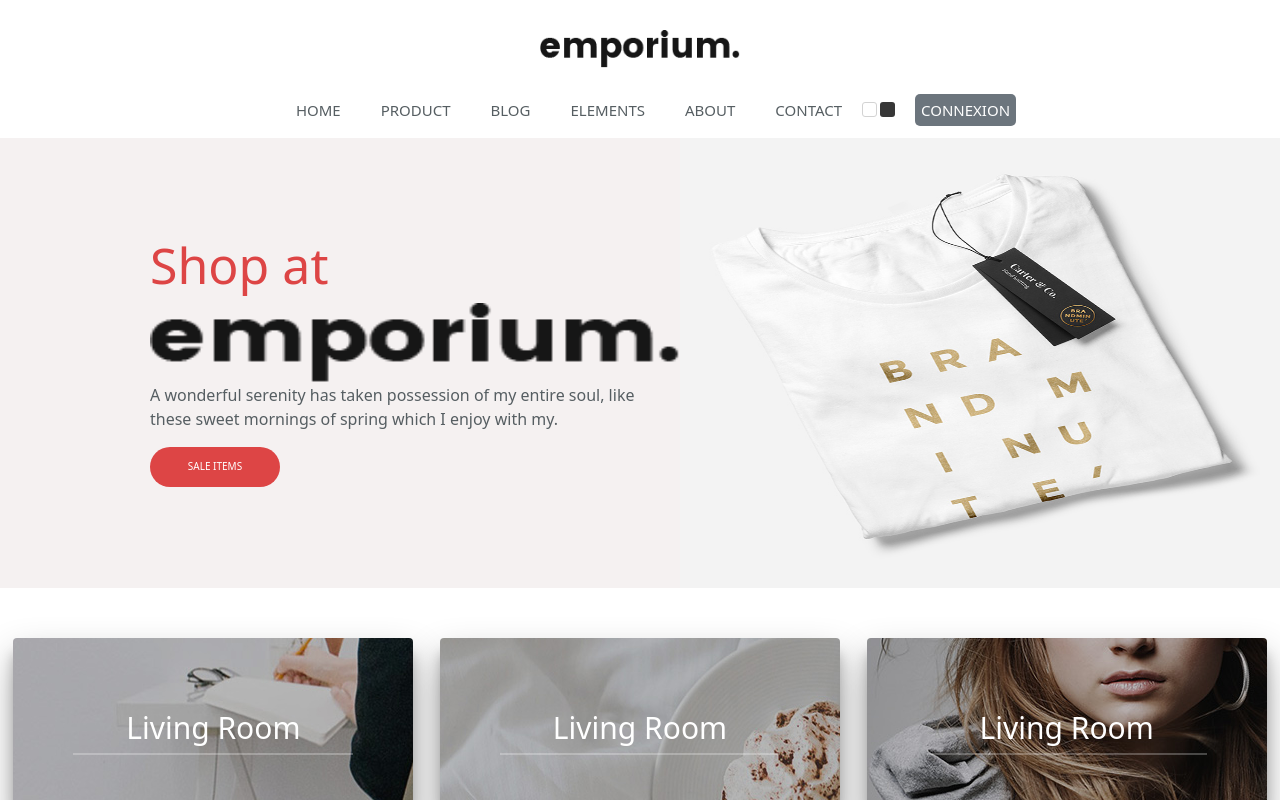
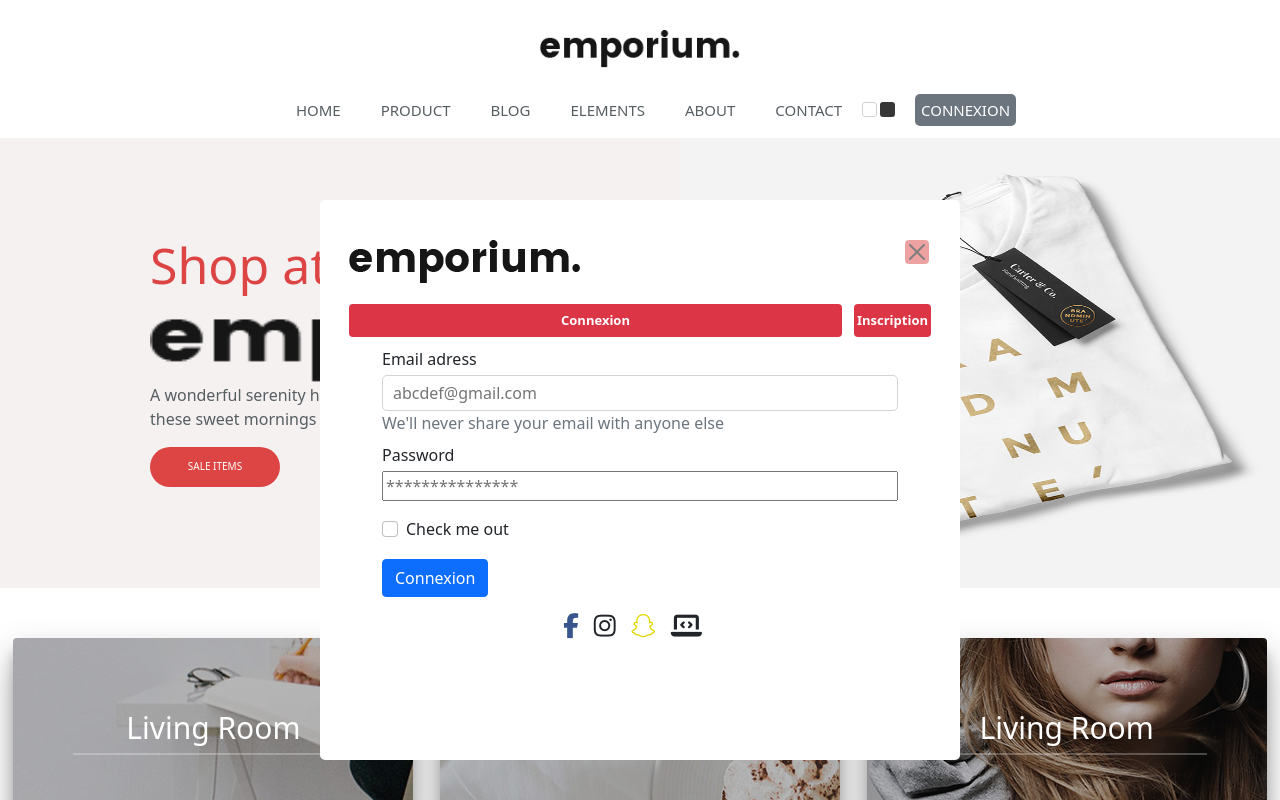
Before and after one commit to N-Georges/Projet-JS---Emporium, a website: page index.html in a window 1280 px wide. Both pictures are taken after a click on the link "CONNEXION". Shown: the top 800 px of the page. Drawn offline with nearby package versions, Linux system fonts and the light colour scheme.

Commit message:
section du modal presque terminer manque effet smoof

```diff
--- a/index.html
+++ b/index.html
@@ -302,6 +302,47 @@
                 </div>
             </div>
         </section>
+        <!-- modal -->
+        <section class="modal1">
+            <div class="container">
+                <div class="row top">
+                    <div class="col-11 .logo"><img src="./public/img/logo.png" alt=""></div>
+                    <div class="col-1 quit"><button type="button" class="btn-close" aria-label="Close"></button></div>
+                </div>
+                <div class="row connectBtn">
+                    <div class="col-10 connex"><span class="badge bg-danger connexion">Connexion</span></div>
+                    <div class="col-2 inscrip"><span class="badge bg-danger inscription">Inscription</span></div>
+                </div>
+                <form action="">
+                    <div class="d-flex flex-column email">
+                        <label for="" class="mb-1">Email adress</label>
+                        <input type="text" placeholder="abcdef@gmail.com">
+                        <label for="" class="text-secondary">We'll never share your email with anyone else</label>
+                    </div>
+                    <div class="d-flex flex-column mt-2 password">
+                        <label for="" class="mb-1">Password</label>
+                        <input type="password" placeholder="***************">
+                    </div>
+                    <div class="form-check mt-3">
+                        <input class="form-check-input" type="checkbox" value="" id="flexCheckDefault">
+                        <label class="form-check-label" for="flexCheckDefault">
+                          Check me out
+                        </label>
+                    </div>
+                    <div>
+                        <button type="button" class="btn btn-primary mt-3">Connexion</button>
+                    </div>
+                    <div class="media mt-3">
+                        <ul class="d-flex list-unstyled justify-content-center">
+                            <li><i class="fab fa-facebook-f"></i></li>
+                            <li><i class="fab fa-instagram"></i></li>
+                            <li><i class="fab fa-snapchat-ghost"></i></li>
+                            <li><i class="fas fa-laptop-code"></i></li>
+                        </ul>
+                    </div>
+                </form>
+            </div>
+        </section>
         <!-- footer -->
         <footer>
             <div class="container">
--- a/public/js/main.js
+++ b/public/js/main.js
@@ -94,3 +94,16 @@ four.addEventListener('click', () => {
 
 //     })
 // }
+
+// apparition modal
+let connexion =  document.querySelector('#connexion')
+let quit = document.querySelector('.quit')
+let modal = document.querySelector('.modal1')
+connexion.addEventListener('click', () => {
+    console.log(connexion);
+    modal.classList.add('active')
+    console.log(modal);
+})
+quit.addEventListener('click', () => {
+    modal.classList.remove('active')
+})
--- a/src/scss/modules/_fashionProductSection.scss
+++ b/src/scss/modules/_fashionProductSection.scss
@@ -82,10 +82,6 @@
                     background-size: cover;
                     background-position: center;
                     height: 100%;
-                    &:hover .btnCard{
-                        visibility: visible;
-                        transform: scaleX(90deg);
-                    }
                 }
             }
             .cardGloves{
@@ -95,10 +91,6 @@
                     background-size: cover;
                     background-position: center;
                     height: 100%;
-                    &:hover .btnCard{
-                        visibility: visible;
-                        transform: scaleX(90deg);
-                    }
                 }
             }
             .cardBowl{
@@ -108,10 +100,6 @@
                     background-size: cover;
                     background-position: center;
                     height: 100%;
-                    &:hover .btnCard{
-                        visibility: visible;
-                        transform: scaleX(90deg);
-                    }
                 }
             }
             .cardBag{
@@ -121,10 +109,6 @@
                     background-size: cover;
                     background-position: center;
                     height: 100%;
-                    &:hover .btnCard{
-                        visibility: visible;
-                        transform: scaleX(90deg);
-                    }
                 }
             }
             .cardTshirt{
@@ -134,10 +118,6 @@
                     background-size: cover;
                     background-position: center;
                     height: 100%;
-                    &:hover .btnCard{
-                        visibility: visible;
-                        transform: scaleX(90deg);
-                    }
                 }
             }
             .cardSet{
@@ -147,10 +127,6 @@
                     background-size: cover;
                     background-position: center;
                     height: 100%;
-                    &:hover .btnCard{
-                        visibility: visible;
-                        transform: scaleX(90deg);
-                    }
                 }
             }
             .cardMSofa{
@@ -160,10 +136,6 @@
                     background-size: cover;
                     background-position: bottom;
                     height: 100%;
-                    &:hover .btnCard{
-                        visibility: visible;
-                        transform: scaleX(90deg);
-                    }
                 }
             }
         }
--- /dev/null
+++ b/src/scss/modules/_modalForm.scss
@@ -0,0 +1,85 @@
+.modal1{
+    position: absolute;
+    top: 25%;
+    // transform: translateY(-50%);
+    left: 50%;
+    transform: translateX(-50%);
+    height: 70%;
+    width: 50%;
+    background-color: #fff;
+    border-radius: 5px;
+    display: none;
+    // visibility: hidden;
+    // opacity: 0;
+    .container{
+        .top{
+            margin: 5px;
+            margin-top: 40px;
+            .quit{
+                .btn-close{
+                    background-color: $rougeGlobal;
+                }
+            }
+        }
+        .connectBtn{
+            margin: 5px;
+            margin-top: 20px;
+            .connex{
+                padding-right: 0;
+                cursor: pointer;
+                &:hover .connexion{
+                    color: $gris3;
+                }
+                .connexion{
+                    padding: 10px 0;
+                    width: 100%;
+                    font-size: 13px;
+
+
+                }
+            }
+            .inscrip{
+                cursor: pointer;
+                &:hover .inscription{
+                    color: $gris3;
+                }
+                .inscription{
+                    padding: 10px 0;
+                    width: 100%;
+                    font-size: 13px;
+                }
+            }
+        }
+        form{
+            margin: 10px 50px;
+            .email{
+                input{
+                    border: 1px solid lightgray;
+                    border-radius: 5px;
+                    padding: 5px 10px;
+                }
+            }
+        }
+        .media{
+            ul{
+                li{
+                    margin-right: 15px;
+                    &:nth-of-type(1){
+                        color: #39558E;
+                    }
+                    &:nth-of-type(3){
+                        color: #E3D700;
+                    }
+                    i{
+                        font-size: 25px;
+                    }
+                }
+            }
+        }
+    }
+}
+.active{
+    display: inline-block;
+    // visibility: visible;
+    // opacity: 1;
+}
--- a/src/scss/modules/_recentProductSection.scss
+++ b/src/scss/modules/_recentProductSection.scss
@@ -8,7 +8,6 @@
         button{
             width: 50%;
             height: 60px;
-
         }
     }
     .container{
@@ -52,6 +51,10 @@
             padding-bottom: 50px;
             margin-right: 10px;
             cursor: pointer;
+            &:hover .btnCard{
+                visibility: visible;
+                transform: scaleX(90deg);
+            }
         }
         .setup{
             border-radius: 5px;
@@ -73,10 +76,6 @@
                     background-size: cover;
                     background-position: center;
                     height: 100%;
-                    &:hover .btnCard{
-                        visibility: visible;
-                        transform: scaleX(90deg);
-                    }
                 }
             }
             .cardGloves{
@@ -86,10 +85,6 @@
                     background-size: cover;
                     background-position: center;
                     height: 100%;
-                    &:hover .btnCard{
-                        visibility: visible;
-                        transform: scaleX(90deg);
-                    }
                 }
             }
             .cardBowl{
@@ -99,10 +94,6 @@
                     background-size: cover;
                     background-position: center;
                     height: 100%;
-                    &:hover .btnCard{
-                        visibility: visible;
-                        transform: scaleX(90deg);
-                    }
                 }
             }
             // row 2
@@ -113,10 +104,6 @@
                     background-size: cover;
                     background-position: center;
                     height: 100%;
-                    &:hover .btnCard{
-                        visibility: visible;
-                        transform: scaleX(90deg);
-                    }
                 }
             }
             .cardTshirt{
@@ -126,10 +113,6 @@
                     background-size: cover;
                     background-position: center;
                     height: 100%;
-                    &:hover .btnCard{
-                        visibility: visible;
-                        transform: scaleX(90deg);
-                    }
                 }
             }
             .cardSet{
@@ -139,10 +122,6 @@
                     background-size: cover;
                     background-position: center;
                     height: 100%;
-                    &:hover .btnCard{
-                        visibility: visible;
-                        transform: scaleX(90deg);
-                    }
                 }
             }
             // row 3
@@ -153,10 +132,6 @@
                     background-size: cover;
                     background-position: bottom;
                     height: 100%;
-                    &:hover .btnCard{
-                        visibility: visible;
-                        transform: scaleX(90deg);
-                    }
                 }
             }
             .cardBed{
@@ -166,10 +141,6 @@
                     background-size: cover;
                     background-position: center;
                     height: 100%;
-                    &:hover .btnCard{
-                        visibility: visible;
-                        transform: scaleX(90deg);
-                    }
                 }
             }
             .cardShoes{
@@ -179,10 +150,6 @@
                     background-size: cover;
                     background-position: center;
                     height: 100%;
-                    &:hover .btnCard{
-                        visibility: visible;
-                        transform: scaleX(90deg);
-                    }
                 }
             }
 
--- a/src/scss/modules/_style.scss
+++ b/src/scss/modules/_style.scss
@@ -6,6 +6,7 @@
 @import "./_banner";
 @import "./_fashionProductSection";
 @import "./_lastSection";
+@import "./_modalForm";
 
 body{
     margin: 0;
```
Also changed, not shown: public/css/app.css, 1 other file.
